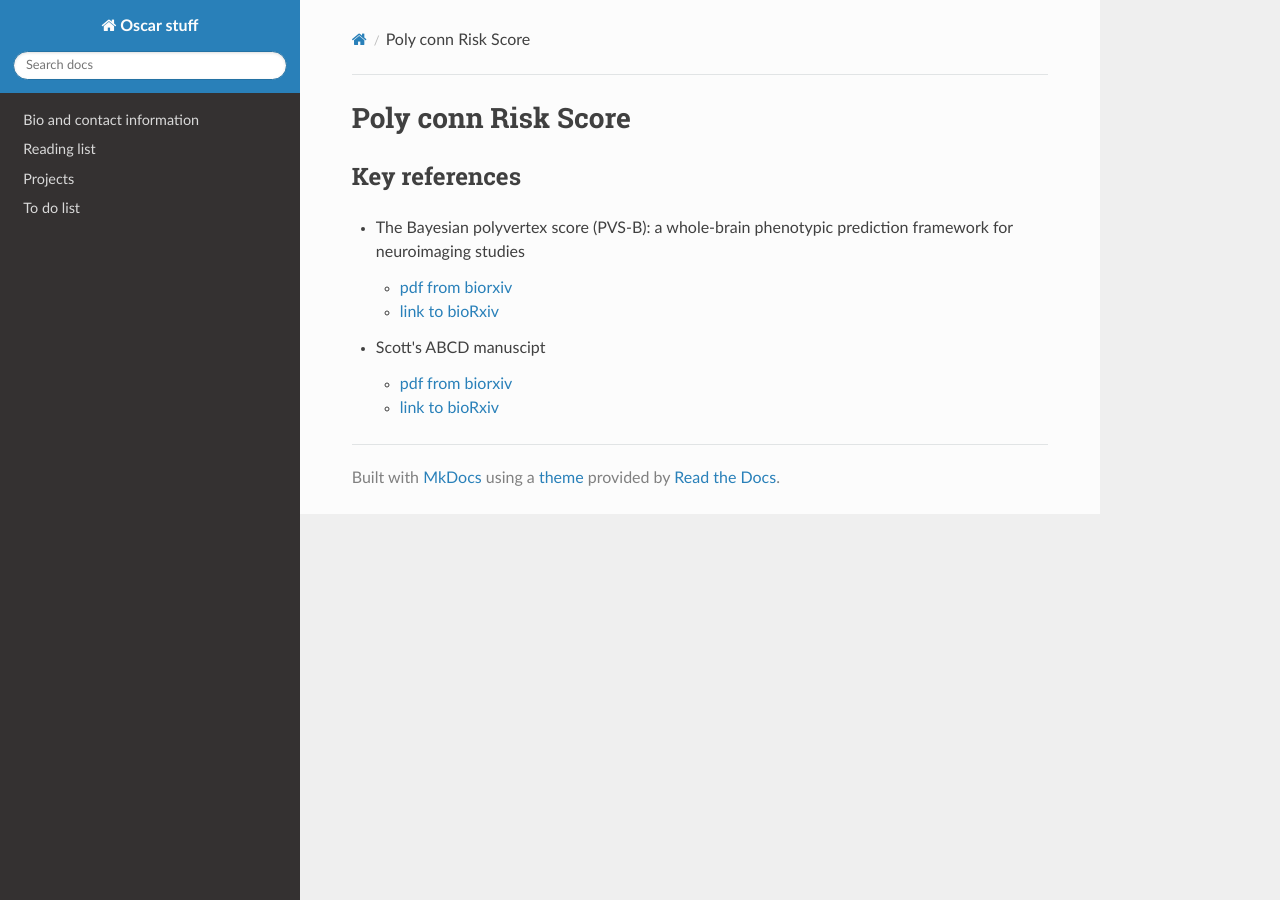
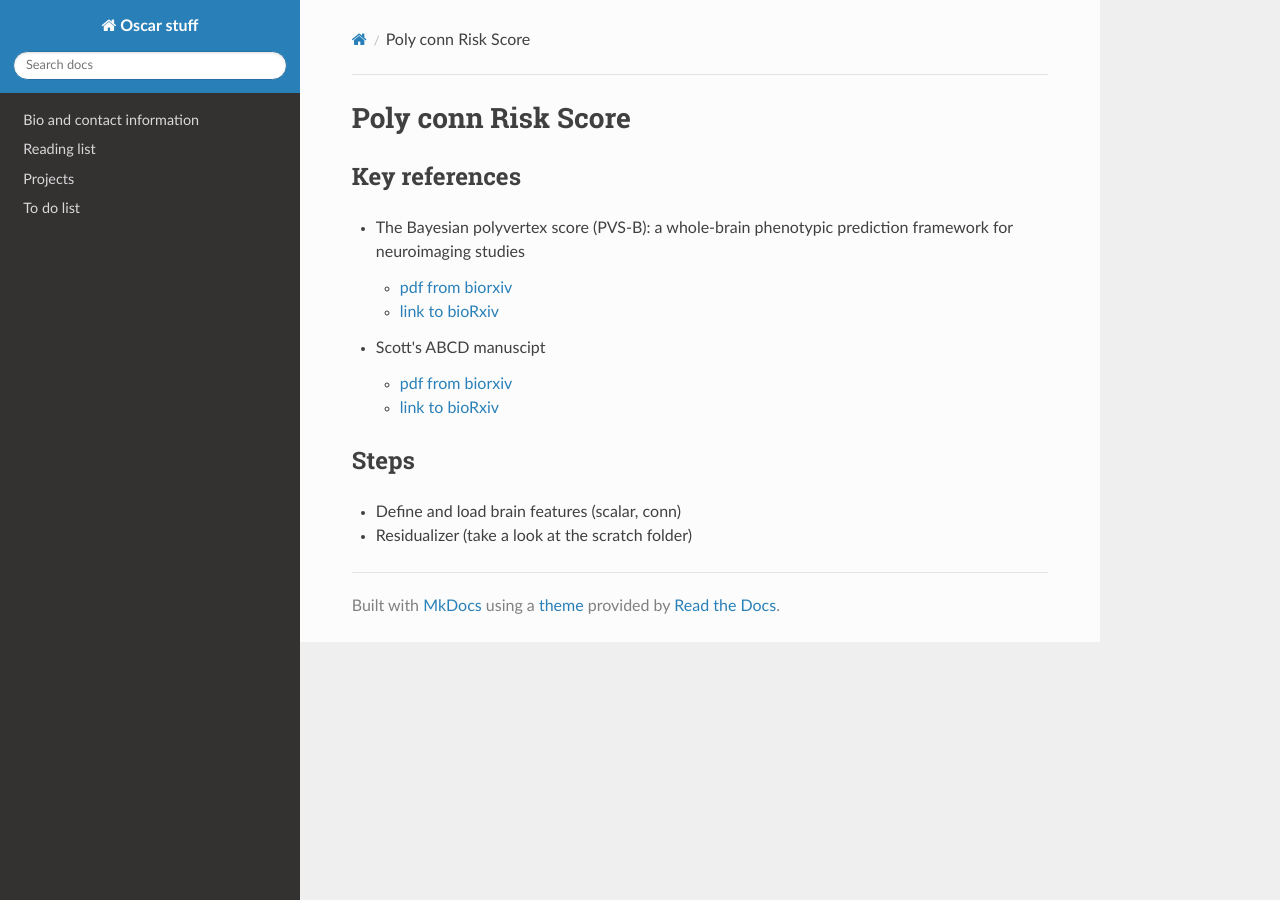
Before and after one commit to omiranda/OscarStuff, an MkDocs documentation site: the page built from docs/Projects/PCRS/PCRS_summary.md, in a window 1280 px wide. Built offline with MkDocs 1.6.1, drawn with Linux system fonts in a browser that asks for light colours; nearby versions of some CDN libraries; old or Windows-style settings are respelled for this version of MkDocs.

Commit message:
adding scratch for residualizer

```diff
--- a/docs/Projects/PCRS/PCRS_summary.md
+++ b/docs/Projects/PCRS/PCRS_summary.md
@@ -10,3 +10,7 @@
 - Scott's ABCD manuscipt
     - [pdf from biorxiv](./References/2020.08.21.257758v1.full.pdf)
     - [link to bioRxiv](https://www.biorxiv.org/content/10.1101/2020.08.21.257758v1)
+
+## Steps
+- Define and load brain features (scalar, conn)
+- Residualizer (take a look at the scratch folder)
```
Also changed, not shown: 1 other file.
